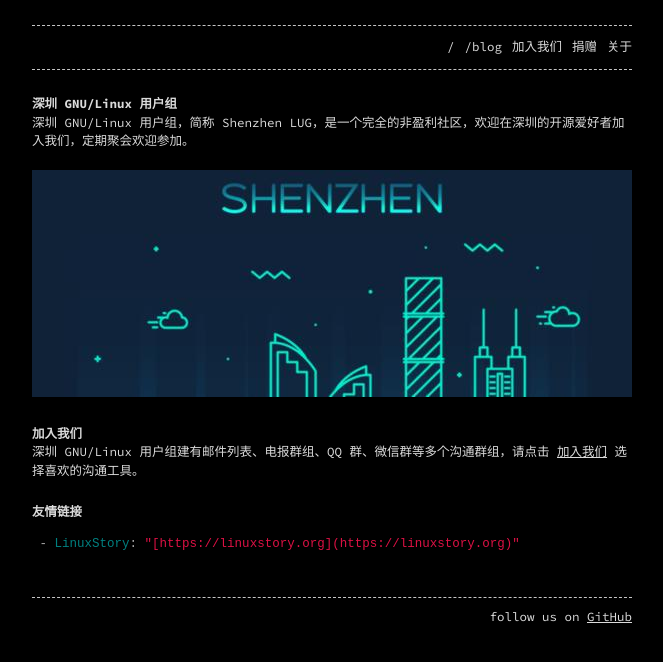
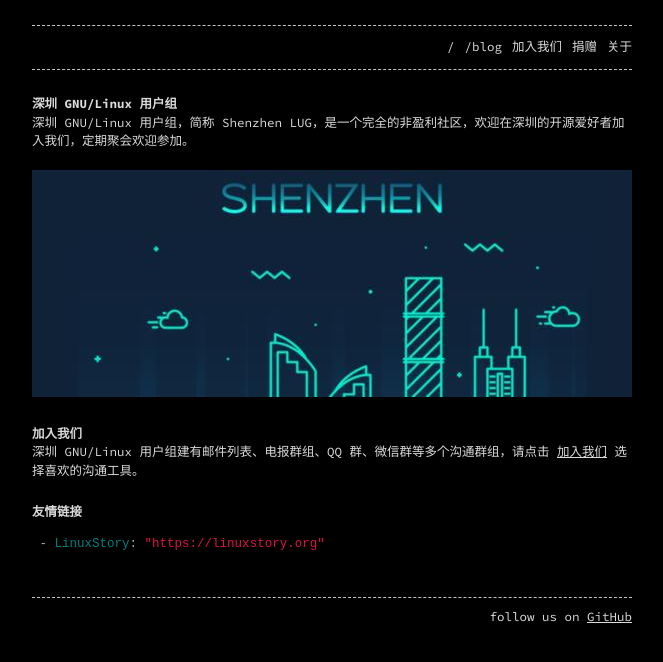
Before and after one commit to shenzhenlug/shenzhenlug.org, a Jekyll site: the page built from index.md, in a window 1280 px wide. Shown: the top 662 px of the page, without its empty margins (308-971 px from the left). Built offline with Jekyll 4.4.1, drawn with Linux system fonts in a browser that asks for light colours; some of the changed lines change nothing that is shown.

Commit message:
Update index.md

````diff
--- a/index.md
+++ b/index.md
@@ -13,6 +13,6 @@ permalink: /
 
 ### 友情链接
 ```yaml
- - LinuxStory: "[https://linuxstory.org](https://linuxstory.org)"
+ - LinuxStory: "https://linuxstory.org"
 
 ```
````
